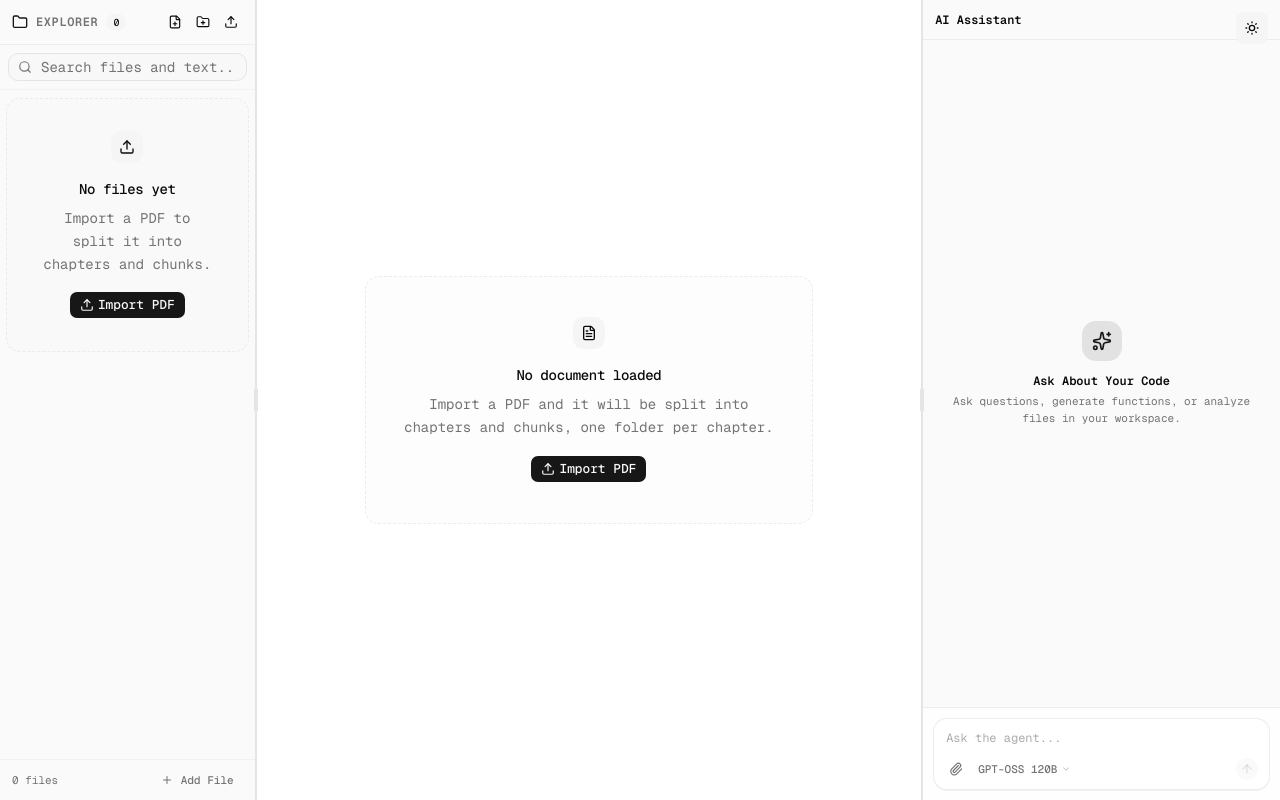
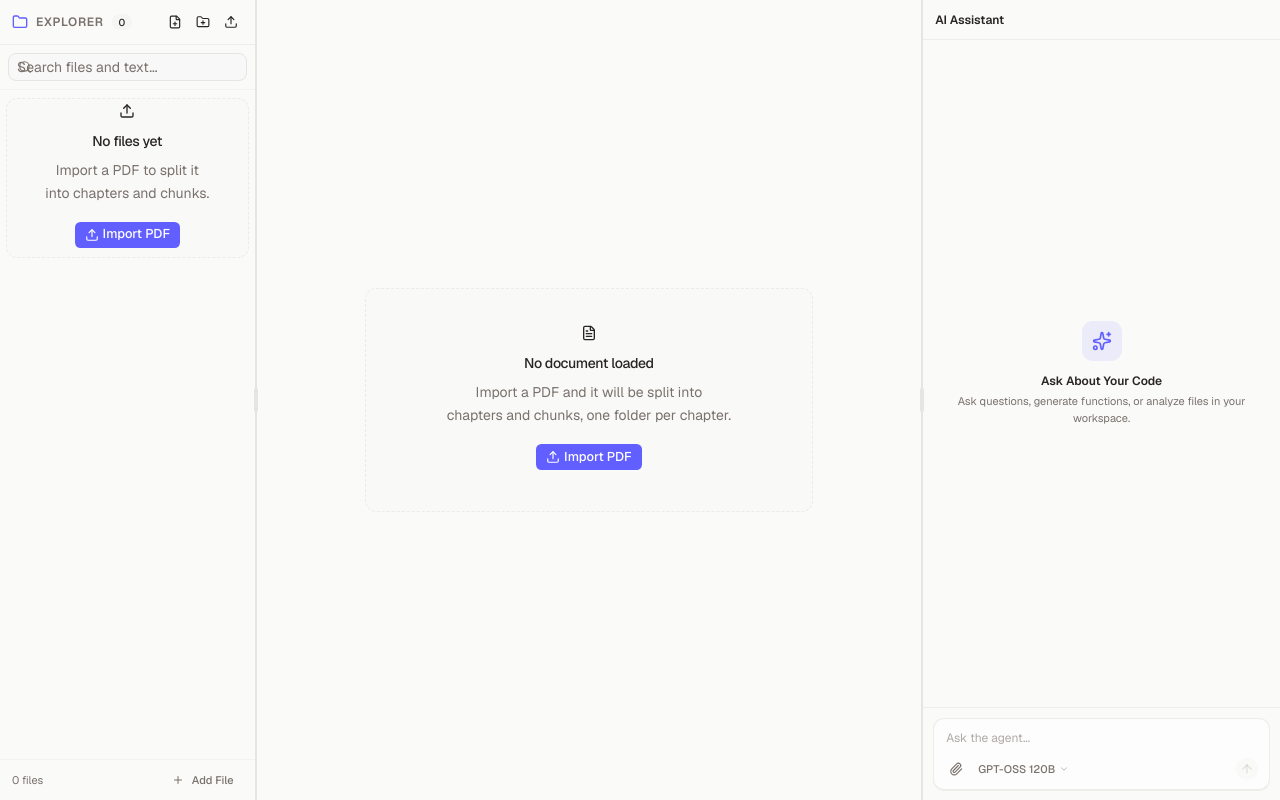
Before and after one commit to the-sukhsingh/file-rag-web, a Next.js app: page / in a window 1280 px wide. Built offline with nearby package versions, Linux system fonts and the light colour scheme.

Commit message:
feat(theme): rebuild the palette and type scale from design.md

```diff
--- a/package.json
+++ b/package.json
@@ -11,6 +11,7 @@
   "dependencies": {
     "@ai-sdk/groq": "^4.0.62",
     "@base-ui/react": "^1.8.0",
+    "@huggingface/transformers": "^4.3.1",
     "@shadcn/react": "^0.3.1",
     "ai": "^7.0.142",
     "bash-tool": "^1.3.19",
@@ -20,6 +21,7 @@
     "date-fns": "^4.4.0",
     "embla-carousel-react": "^8.6.0",
     "groq-sdk": "^1.6.0",
+    "idb": "^8.0.4",
     "input-otp": "^1.5.0",
     "just-bash": "^3.6.0",
     "lucide-react": "^1.52.0",
--- a/src/app/globals.css
+++ b/src/app/globals.css
@@ -37,12 +37,99 @@
   }
 }
 
+/**
+ * The design system in one place: a warm stone canvas, paper-white cards and a
+ * single electric indigo accent. Every colour below is a literal from
+ * `design.md`; nothing here is derived, so the tokens are the source of truth.
+ */
+@theme {
+  /* Colors */
+  --color-warm-bone: #fafaf9;
+  --color-paper-white: #ffffff;
+  --color-stone-mist: #e7e5e4;
+  --color-bark-grey: #79716b;
+  --color-charcoal: #292524;
+  --color-obsidian: #0c0a09;
+  --color-pebble: #a6a09b;
+  --color-electric-indigo: #615fff;
+  --color-deep-violet: #4f39f6;
+  --color-terracotta: #d97757;
+  --color-lichen-green: #5ea500;
+  --color-tide-teal: #22b8cd;
+  --color-alarm-red: #ff0000;
+  --color-sapphire-link: #007ebb;
+
+  /* Typography — Font Families */
+  --font-geist:
+    "Geist", ui-sans-serif, system-ui, -apple-system, BlinkMacSystemFont,
+    "Segoe UI", Roboto, sans-serif;
+  --font-cooper-ltbt:
+    "Cooper LtBT", "Playfair Display", ui-serif, Georgia, Cambria, "Times New Roman",
+    serif;
+  --font-geist-mono:
+    "Geist Mono", ui-monospace, SFMono-Regular, Menlo, Monaco, Consolas,
+    monospace;
+  --font-datatype:
+    "dataType", "JetBrains Mono", "Geist Mono", ui-monospace, SFMono-Regular, Menlo,
+    monospace;
+  --font-ui-sans-serif:
+    "ui-sans-serif", ui-sans-serif, system-ui, -apple-system,
+    BlinkMacSystemFont, "Segoe UI", Roboto, sans-serif;
+
+  /* Typography — Scale */
+  --text-caption: 12px;
+  --leading-caption: 1.33;
+  --tracking-caption: 0.48px;
+  --text-body-sm: 14px;
+  --leading-body-sm: 1.43;
+  --text-body: 16px;
+  --leading-body: 1.5;
+  --text-subheading: 18px;
+  --leading-subheading: 1.56;
+  --text-heading-sm: 20px;
+  --leading-heading-sm: 1.38;
+  --text-heading: 40px;
+  --leading-heading: 1.2;
+  --text-display: 80px;
+  --leading-display: 1.1;
+
+  /* Spacing */
+  --spacing-8: 8px;
+  --spacing-16: 16px;
+  --spacing-24: 24px;
+  --spacing-32: 32px;
+  --spacing-40: 40px;
+  --spacing-64: 64px;
+  --spacing-80: 80px;
+  --spacing-120: 120px;
+
+  /* Border Radius */
+  --radius-tags: 8px;
+  --radius-cards: 16px;
+  --radius-links: 8px;
+  --radius-pills: 9999px;
+  --radius-inputs: 12px;
+  --radius-buttons: 8px;
+
+  /* Shadows */
+  --shadow-xl:
+    rgba(0, 0, 0, 0.1) 0px 20px 25px -5px, rgba(0, 0, 0, 0.1) 0px 8px 10px -6px;
+
+  /* Layout */
+  --page-max-width: 1200px;
+  --section-gap: 80px;
+  --card-padding: 24px;
+  --element-gap: 16px;
+}
+
 @theme inline {
   --color-background: var(--background);
   --color-foreground: var(--foreground);
-  --font-sans: var(--font-mono);
+  --font-sans: var(--font-geist);
   --font-mono: var(--font-geist-mono);
-  --font-heading: var(--font-sans);
+  --font-heading: var(--font-geist);
+  --font-display: var(--font-cooper-ltbt);
+  --font-numeric: var(--font-datatype);
   --color-sidebar-ring: var(--sidebar-ring);
   --color-sidebar-border: var(--sidebar-border);
   --color-sidebar-accent-foreground: var(--sidebar-accent-foreground);
@@ -81,73 +168,83 @@
   --radius-4xl: calc(var(--radius) * 2.6);
 }
 
+/**
+ * Light theme, straight from `design.md`. Warm bone canvas, paper-white
+ * surfaces, hairline stone borders and a single electric indigo accent that is
+ * reserved for primary actions.
+ */
 :root {
-  --background: oklch(1 0 0);
-  --foreground: oklch(0.145 0 0);
-  --card: oklch(1 0 0);
-  --card-foreground: oklch(0.145 0 0);
-  --popover: oklch(1 0 0);
-  --popover-foreground: oklch(0.145 0 0);
-  --primary: oklch(0.205 0 0);
-  --primary-foreground: oklch(0.985 0 0);
-  --secondary: oklch(0.97 0 0);
-  --secondary-foreground: oklch(0.205 0 0);
-  --muted: oklch(0.97 0 0);
-  --muted-foreground: oklch(0.556 0 0);
-  --accent: oklch(0.97 0 0);
-  --accent-foreground: oklch(0.205 0 0);
-  --destructive: oklch(0.577 0.245 27.325);
-  --border: oklch(0.922 0 0);
-  --input: oklch(0.922 0 0);
-  --ring: oklch(0.708 0 0);
-  --chart-1: oklch(0.87 0 0);
-  --chart-2: oklch(0.556 0 0);
-  --chart-3: oklch(0.439 0 0);
-  --chart-4: oklch(0.371 0 0);
-  --chart-5: oklch(0.269 0 0);
-  --radius: 0.625rem;
-  --sidebar: oklch(0.985 0 0);
-  --sidebar-foreground: oklch(0.145 0 0);
-  --sidebar-primary: oklch(0.205 0 0);
-  --sidebar-primary-foreground: oklch(0.985 0 0);
-  --sidebar-accent: oklch(0.97 0 0);
-  --sidebar-accent-foreground: oklch(0.205 0 0);
-  --sidebar-border: oklch(0.922 0 0);
-  --sidebar-ring: oklch(0.708 0 0);
+  --background: #fafaf9;
+  --foreground: #292524;
+  --card: #ffffff;
+  --card-foreground: #292524;
+  --popover: #ffffff;
+  --popover-foreground: #292524;
+  --primary: #615fff;
+  --primary-foreground: #ffffff;
+  --secondary: #f5f5f4;
+  --secondary-foreground: #292524;
+  --muted: #f5f5f4;
+  --muted-foreground: #79716b;
+  --accent: #f5f5f4;
+  --accent-foreground: #292524;
+  --destructive: #ff0000;
+  --border: #e7e5e4;
+  --input: #e7e5e4;
+  --ring: #615fff;
+  --chart-1: #615fff;
+  --chart-2: #d97757;
+  --chart-3: #22b8cd;
+  --chart-4: #5ea500;
+  --chart-5: #79716b;
+  --radius: 0.5rem;
+  --sidebar: #fafaf9;
+  --sidebar-foreground: #292524;
+  --sidebar-primary: #615fff;
+  --sidebar-primary-foreground: #ffffff;
+  --sidebar-accent: #f5f5f4;
+  --sidebar-accent-foreground: #292524;
+  --sidebar-border: #e7e5e4;
+  --sidebar-ring: #615fff;
 }
 
+/**
+ * The brief is a light theme, so the dark palette is a warm charcoal that
+ * keeps the same relationships: darker canvas, lifted surfaces, the same
+ * single violet accent.
+ */
 .dark {
-  --background: oklch(0.145 0 0);
-  --foreground: oklch(0.985 0 0);
-  --card: oklch(0.205 0 0);
-  --card-foreground: oklch(0.985 0 0);
-  --popover: oklch(0.205 0 0);
-  --popover-foreground: oklch(0.985 0 0);
-  --primary: oklch(0.922 0 0);
-  --primary-foreground: oklch(0.205 0 0);
-  --secondary: oklch(0.269 0 0);
-  --secondary-foreground: oklch(0.985 0 0);
-  --muted: oklch(0.269 0 0);
-  --muted-foreground: oklch(0.708 0 0);
-  --accent: oklch(0.269 0 0);
-  --accent-foreground: oklch(0.985 0 0);
-  --destructive: oklch(0.704 0.191 22.216);
-  --border: oklch(1 0 0 / 10%);
-  --input: oklch(1 0 0 / 15%);
-  --ring: oklch(0.556 0 0);
-  --chart-1: oklch(0.87 0 0);
-  --chart-2: oklch(0.556 0 0);
-  --chart-3: oklch(0.439 0 0);
-  --chart-4: oklch(0.371 0 0);
-  --chart-5: oklch(0.269 0 0);
-  --sidebar: oklch(0.205 0 0);
-  --sidebar-foreground: oklch(0.985 0 0);
-  --sidebar-primary: oklch(0.488 0.243 264.376);
-  --sidebar-primary-foreground: oklch(0.985 0 0);
-  --sidebar-accent: oklch(0.269 0 0);
-  --sidebar-accent-foreground: oklch(0.985 0 0);
-  --sidebar-border: oklch(1 0 0 / 10%);
-  --sidebar-ring: oklch(0.556 0 0);
+  --background: #0c0a09;
+  --foreground: #fafaf9;
+  --card: #171514;
+  --card-foreground: #fafaf9;
+  --popover: #171514;
+  --popover-foreground: #fafaf9;
+  --primary: #615fff;
+  --primary-foreground: #ffffff;
+  --secondary: #292524;
+  --secondary-foreground: #fafaf9;
+  --muted: #292524;
+  --muted-foreground: #a6a09b;
+  --accent: #292524;
+  --accent-foreground: #fafaf9;
+  --destructive: #ff5555;
+  --border: #292524;
+  --input: #292524;
+  --ring: #615fff;
+  --chart-1: #615fff;
+  --chart-2: #d97757;
+  --chart-3: #22b8cd;
+  --chart-4: #5ea500;
+  --chart-5: #a6a09b;
+  --sidebar: #0c0a09;
+  --sidebar-foreground: #fafaf9;
+  --sidebar-primary: #615fff;
+  --sidebar-primary-foreground: #ffffff;
+  --sidebar-accent: #292524;
+  --sidebar-accent-foreground: #fafaf9;
+  --sidebar-border: #292524;
+  --sidebar-ring: #615fff;
 }
 
 @layer base {
@@ -159,5 +256,40 @@
   }
   html {
     @apply font-sans;
+    font-feature-settings: "cv11", "ss01";
+    font-variant-ligatures: contextual;
+    -webkit-font-smoothing: antialiased;
+  }
+  ::selection {
+    background-color: color-mix(in srgb, #615fff 20%, transparent);
   }
 }
+
+@layer components {
+  /**
+   * A section eyebrow: uppercase mono label with the widest tracking in the
+   * system (0.10em).
+   */
+  .eyebrow {
+    @apply font-mono text-[12px] font-semibold uppercase tracking-[0.10em] text-bark-grey;
+  }
+
+  /**
+   * A micro-label: uppercase mono label with the tighter tag tracking
+   * (0.04em).
+   */
+  .tag-label {
+    @apply font-mono text-[12px] font-medium uppercase tracking-[0.04em];
+  }
+
+  /**
+   * The display face, used for headlines only. One word per line is set in
+   * italic for emphasis.
+   */
+  .display-face {
+    font-family: var(--font-cooper-ltbt);
+    font-weight: 400;
+    line-height: 1.1;
+    letter-spacing: normal;
+  }
+}
--- a/src/app/layout.tsx
+++ b/src/app/layout.tsx
@@ -1,42 +1,47 @@
 import type { Metadata } from "next";
-import { Geist, Geist_Mono, Inter } from "next/font/google";
+import { Geist, Geist_Mono, Lora } from "next/font/google";
 import "./globals.css";
 import Provider from "@/components/Provider";
-import { ModeToggle } from "@/components/theme/ThemeToggle";
 
+/**
+ * The design brief asks for Geist (UI and body), Geist Mono (code and
+ * uppercase tags) and a Cooper-like display serif for headlines. Lora is the
+ * stand-in for Cooper LtBT named in the brief.
+ */
 const geistSans = Geist({
-  variable: "--font-geist-sans",
+  variable: "--font-geist",
   subsets: ["latin"],
+  weight: ["400", "500", "600"],
 });
-
-// const inter = Inter({
-//   variable: "--font-inter",
-//   subsets: ["cyrillic"],
-//   weight: ["300", "400", "500", "600", "700"]
-// })
 
 const geistMono = Geist_Mono({
   variable: "--font-geist-mono",
   subsets: ["latin"],
+  weight: ["400", "500", "600"],
+});
+
+const displaySerif = Lora({
+  variable: "--font-cooper-ltbt",
+  subsets: ["latin"],
+  weight: ["400", "500"],
+  style: ["normal", "italic"],
 });
 
 export const metadata: Metadata = {
-  title: "Create Next App",
-  description: "Generated by create next app",
+  title: "Quarry — a private library for your documents",
+  description:
+    "Import PDFs, let them be split into chapters and chunks, then ask questions of any folder. Everything runs in your browser, with your own API key.",
 };
 
 export default function RootLayout({ children }: LayoutProps<"/">) {
   return (
     <html
       lang="en"
-      className={`${geistSans.variable} ${geistMono.variable} antialiased`}
+      className={`${geistSans.variable} ${geistMono.variable} ${displaySerif.variable} antialiased`}
       suppressHydrationWarning
     >
       <body>
-        <Provider>
-          <ModeToggle className="fixed top-3 right-3" />
-          {children}
-        </Provider>
+        <Provider>{children}</Provider>
       </body>
     </html>
   );
```
Also changed, not shown: 1 other file (tests, documents, lock files or other folders).
